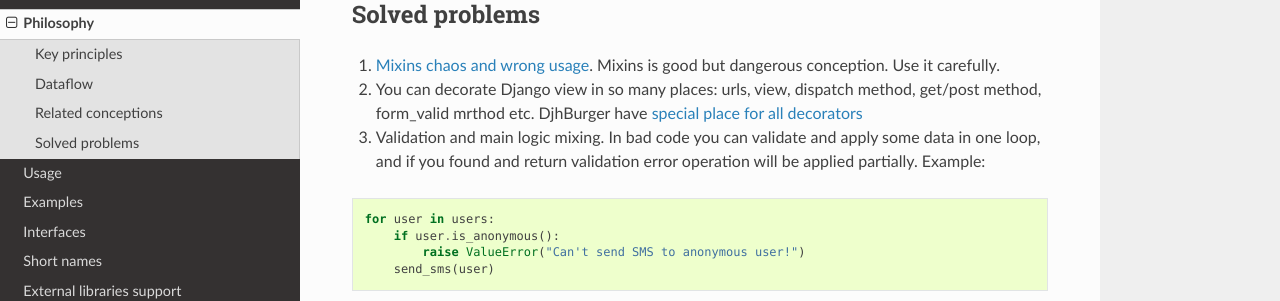
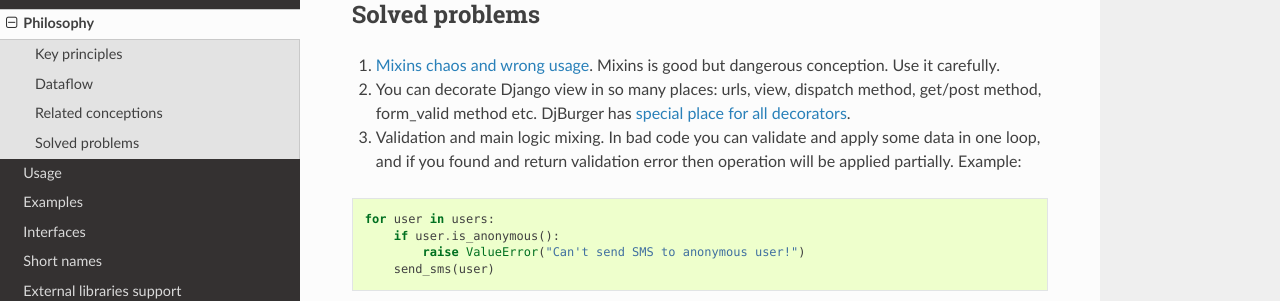
Before and after one commit to orsinium-archive/djburger, a Sphinx documentation site: the page built from wiki/source/philosophy.md, in a window 1280 px wide and 900 px high, scrolled down 1603 px. Shown: the part 228-529 px from the top of the window. Built offline with Sphinx 7.4.7 and the Read the Docs theme 2.0.0, drawn with Linux system fonts in a browser that asks for light colours.

Commit message:
philosophy improvements

````diff
--- a/wiki/source/philosophy.md
+++ b/wiki/source/philosophy.md
@@ -43,8 +43,8 @@
 ## Solved problems
 
 1. [Mixins chaos and wrong usage](https://reactjs.org/blog/2016/07/13/mixins-considered-harmful.html). Mixins is good but dangerous conception. Use it carefully.
-1. You can decorate Django view in so many places: urls, view, dispatch method, get/post method, form_valid mrthod etc. DjhBurger have [special place for all decorators](usage.html#decorators)
-1. Validation and main logic mixing. In bad code you can validate and apply some data in one loop, and if you found and return validation error operation will be applied partially. Example:
+1. You can decorate Django view in so many places: urls, view, dispatch method, get/post method, form_valid method etc. DjBurger has [special place for all decorators](usage.html#decorators).
+1. Validation and main logic mixing. In bad code you can validate and apply some data in one loop, and if you found and return validation error then operation will be applied partially. Example:
   ```python
   for user in users:
       if user.is_anonymous():
````
Also changed, not shown: README.md (+11 -12 lines).
